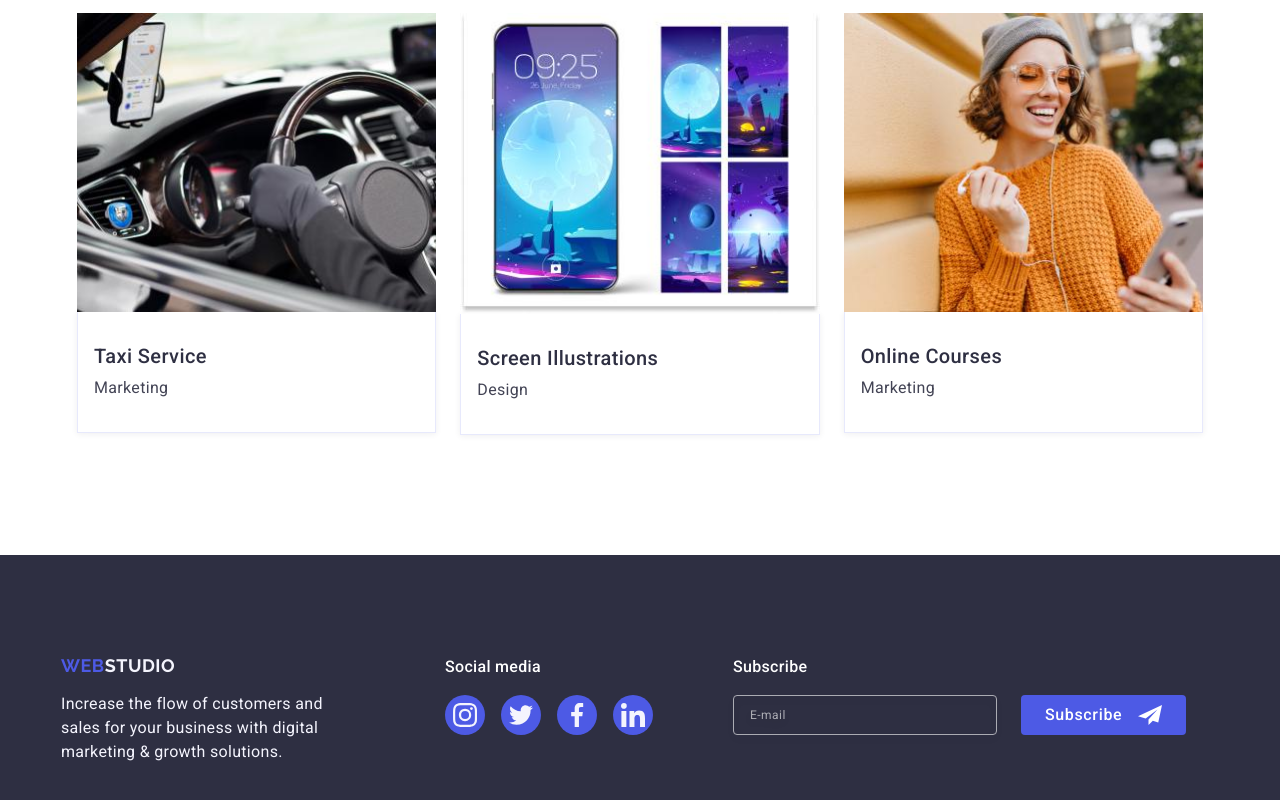
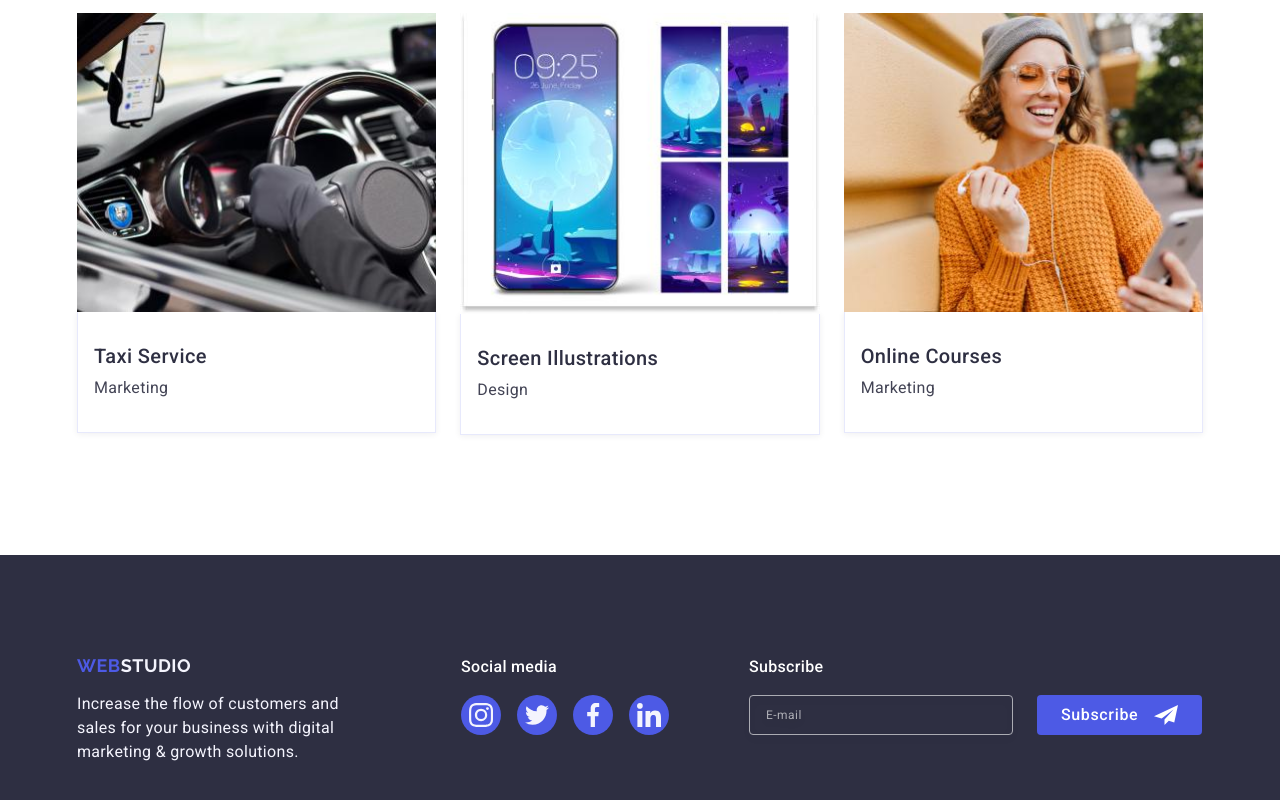
Before and after one commit to NatyKos/goit-markup-hw-06, a plain HTML site: page index.html in a window 1280 px wide. Shown: the part 2720-3520 px from the top of the page. Drawn offline with nearby package versions, Linux system fonts and the light colour scheme.

Commit message:
add padding

```diff
--- a/css/styles.css
+++ b/css/styles.css
@@ -938,7 +938,7 @@ body {
   .container-footer {
     flex-wrap: nowrap;
     gap: 0;
-    padding-left: 0px;
+    padding-left: 16px;
     padding-right: 0px;
   }
   .footer-start {
```
